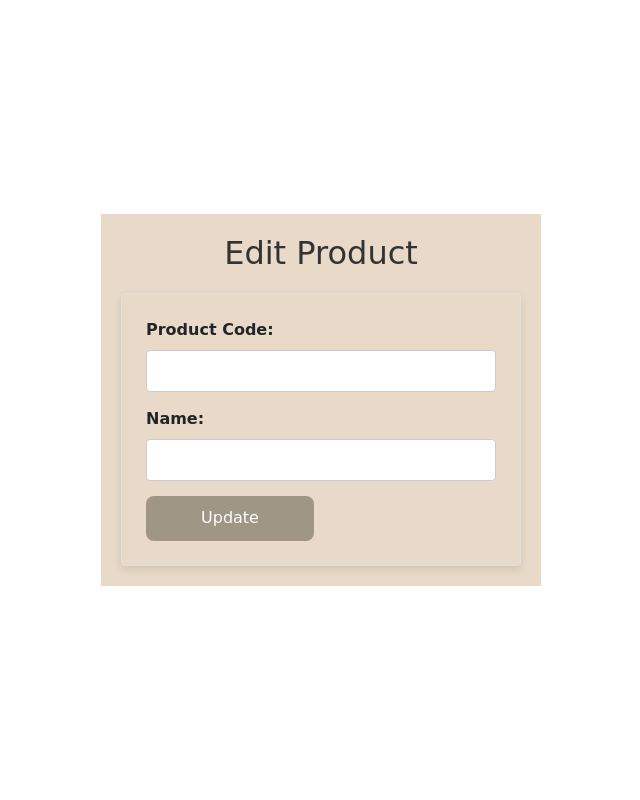
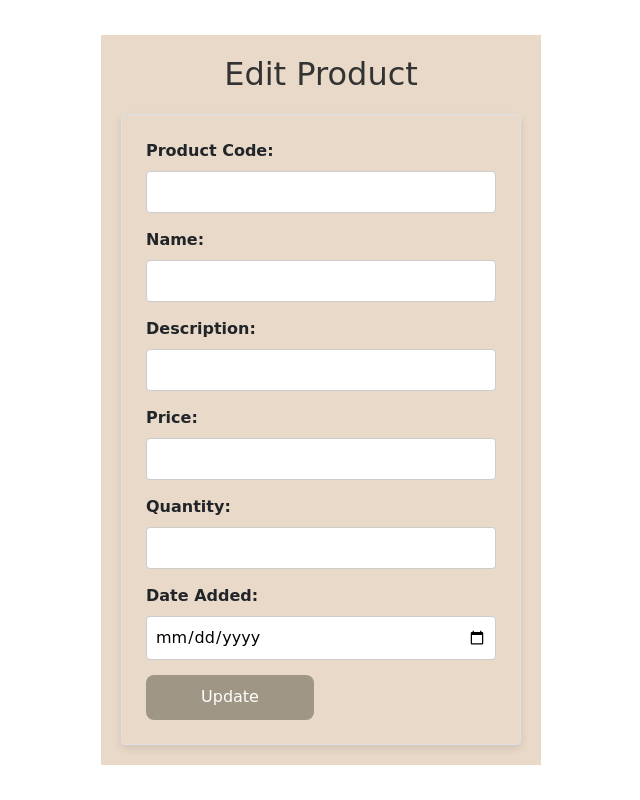
Before and after one commit to Nahhmiehh/management-system, a React (Vite) app: page /edit-product/1 in a window 1280 px wide. Shown: the whole page, without its empty margins (319-959 px from the left). Built offline with nearby package versions, Linux system fonts and the light colour scheme; no server answers.

Commit message:
final commit

```diff
--- a/src/pages/addproduct.jsx
+++ b/src/pages/addproduct.jsx
@@ -19,7 +19,7 @@ const AddProduct = () => {
   const handleSubmit = async (e) => {
     e.preventDefault();
     try {
-      await addProduct(formData);  // Call the API to save the product
+      await addProduct(formData);
       alert('Product added successfully!');
       setFormData({
         product_code: '',
--- a/src/pages/editproduct.jsx
+++ b/src/pages/editproduct.jsx
@@ -1,5 +1,5 @@
 import React, { useEffect, useState } from 'react';
-import { getProduct, updateProduct } from '../api/api'; // Assume getProduct is a function to fetch product by ID
+import { getProduct, updateProduct } from '../api/api';
 import { useParams, useNavigate } from 'react-router-dom';
 
 export const EditProduct = () => {
@@ -18,8 +18,8 @@ export const EditProduct = () => {
     useEffect(() => {
         const fetchProduct = async () => {
             try {
-                const response = await getProduct(id); // Fetch product by ID
-                setFormData(response.data); // Set form data with fetched product details
+                const response = await getProduct(id);
+                setFormData(response.data);
             } catch (error) {
                 console.error('Error fetching product:', error);
             }
@@ -35,9 +35,9 @@ export const EditProduct = () => {
     const handleSubmit = async (e) => {
         e.preventDefault();
         try {
-            await updateProduct(id, formData); // Update the product
+            await updateProduct(id, formData);
             alert('Product updated successfully!');
-            navigate('/products'); // Redirect to the product list page after success
+            navigate('/products');
         } catch (error) {
             console.error('Error updating product:', error);
             alert('Error updating product');
@@ -49,7 +49,6 @@ export const EditProduct = () => {
             <div style={{ padding: '20px', backgroundColor: '#e9d9c8' }}>
                 <h2>Edit Product</h2>
                 <form className="product-container border p-4 rounded" style={{ width: '400px' }} onSubmit={handleSubmit}>
-                    {/* Similar form fields as AddProduct, but populated with product details */}
                     <div>
                         <label>Product Code: </label>
                         <input
@@ -70,7 +69,47 @@ export const EditProduct = () => {
                             required
                         />
                     </div>
-                    {/* Other fields for description, price, qty, and date_added */}
+                    <div>
+                        <label>Description: </label>
+                        <input
+                            type="text"
+                            name="description"
+                            value={formData.description}
+                            onChange={handleChange}
+                            required
+                        />
+                    </div>
+                    <div>
+                        <label>Price: </label>
+                        <input
+                            type="number"
+                            step="0.01"
+                            name="price"
+                            value={formData.price}
+                            onChange={handleChange}
+                            required
+                        />
+                    </div>
+                    <div>
+                        <label>Quantity: </label>
+                        <input
+                            type="number"
+                            name="qty"
+                            value={formData.qty}
+                            onChange={handleChange}
+                            required
+                        />
+                    </div>
+                    <div>
+                        <label>Date Added: </label>
+                        <input
+                            type="date"
+                            name="date_added"
+                            value={formData.date_added}
+                            onChange={handleChange}
+                            required
+                        />
+                    </div>
                     <button type="submit">Update</button>
                 </form>
             </div>
```
